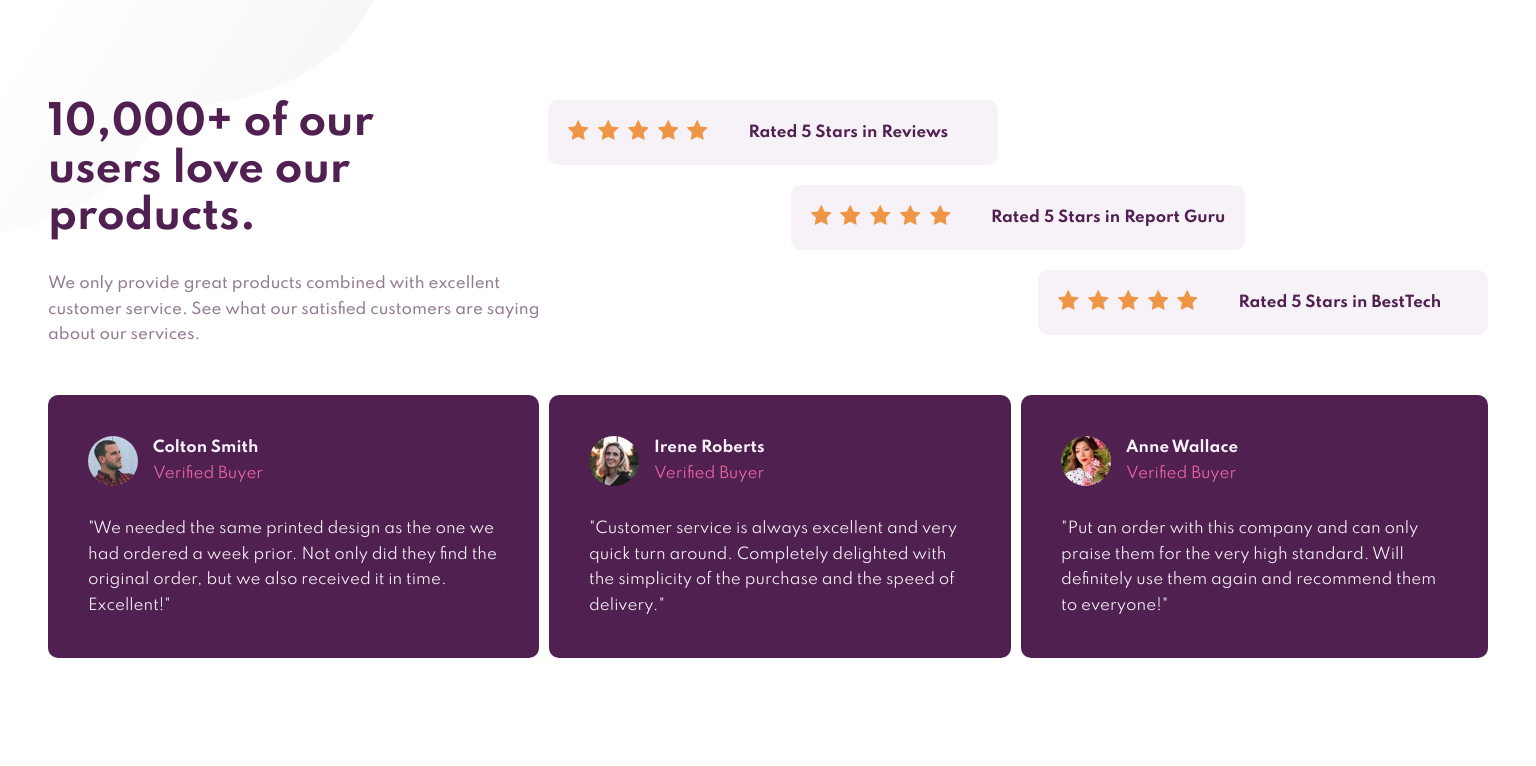
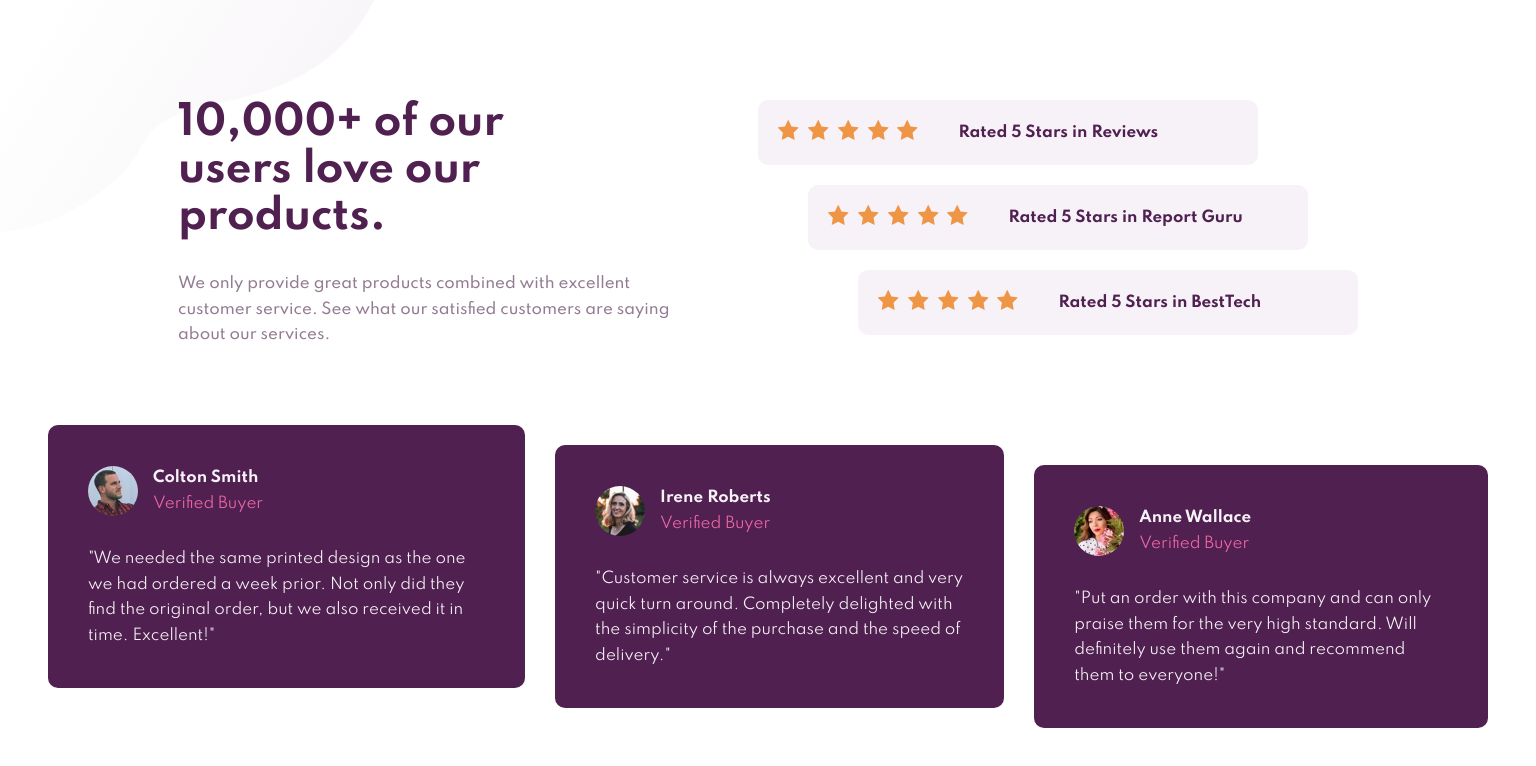
Before and after one commit to danilobandeira29/social-proof-section-master, a plain HTML site: page index.html in a window 1536 px wide. Drawn offline with Linux system fonts and the light colour scheme.

Commit message:
style: update testimonials/stars cards

```diff
--- a/styles.css
+++ b/styles.css
@@ -144,6 +144,7 @@ body {
 
   .container > div {
     display: flex;
+    justify-content: space-evenly;
   }
 
   .container main {
@@ -158,28 +159,25 @@ body {
   }
 
   .container section {
-    flex: 1;
   }
 
   .cards-container {
-    display: grid;
-    grid-template-rows: 3;
+    display: flex;
+    flex-direction: column;
   }
 
   .cards-container .card {
     flex-direction: row;
     align-items: center;
-    min-width: 450px;
+    width: 500px;
   }
 
   .cards-container .card:nth-child(1) {
-    justify-self: flex-start;
+    margin-left: -5rem;
   }
-  .cards-container .card:nth-child(2) {
-    justify-self: center;
-  }
+
   .cards-container .card:nth-child(3) {
-    justify-self: flex-end;
+    margin-left: 5rem;
   }
 
   .cards-container .card .card-stars {
@@ -189,18 +187,23 @@ body {
 
   .testimonials-container {
     display: flex;
+    margin-top: 5rem;
   }
 
   .testimonials-container .testimonial + .testimonial {
-    margin: 0 0 0 1rem;
+    margin: 0 0 0 3rem;
   }
 
-  .testimonials-container .testimonial:nth-child(2) {
-    align-self: center;
+  .testimonials-container .testimonial {
+    height: min-content;
   }
+
+  .testimonials-container .testimonial:nth-child(1) {
+    margin-top: -2rem;
+  }
+
   .testimonials-container .testimonial:nth-child(3) {
-    justify-self: flex-end;
-    align-self: flex-end;
+    margin-top: 2rem;
   }
 
 }
```
